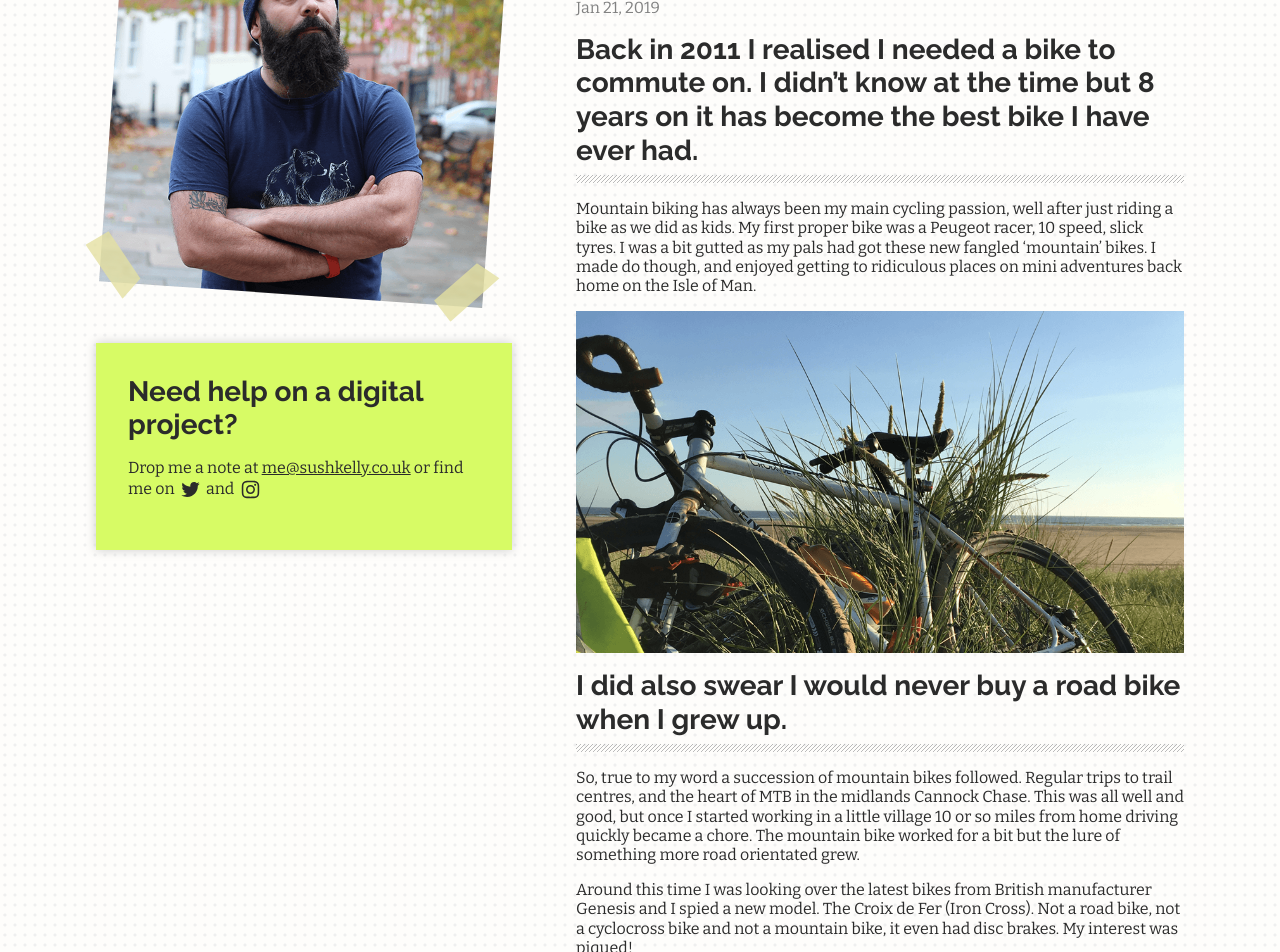
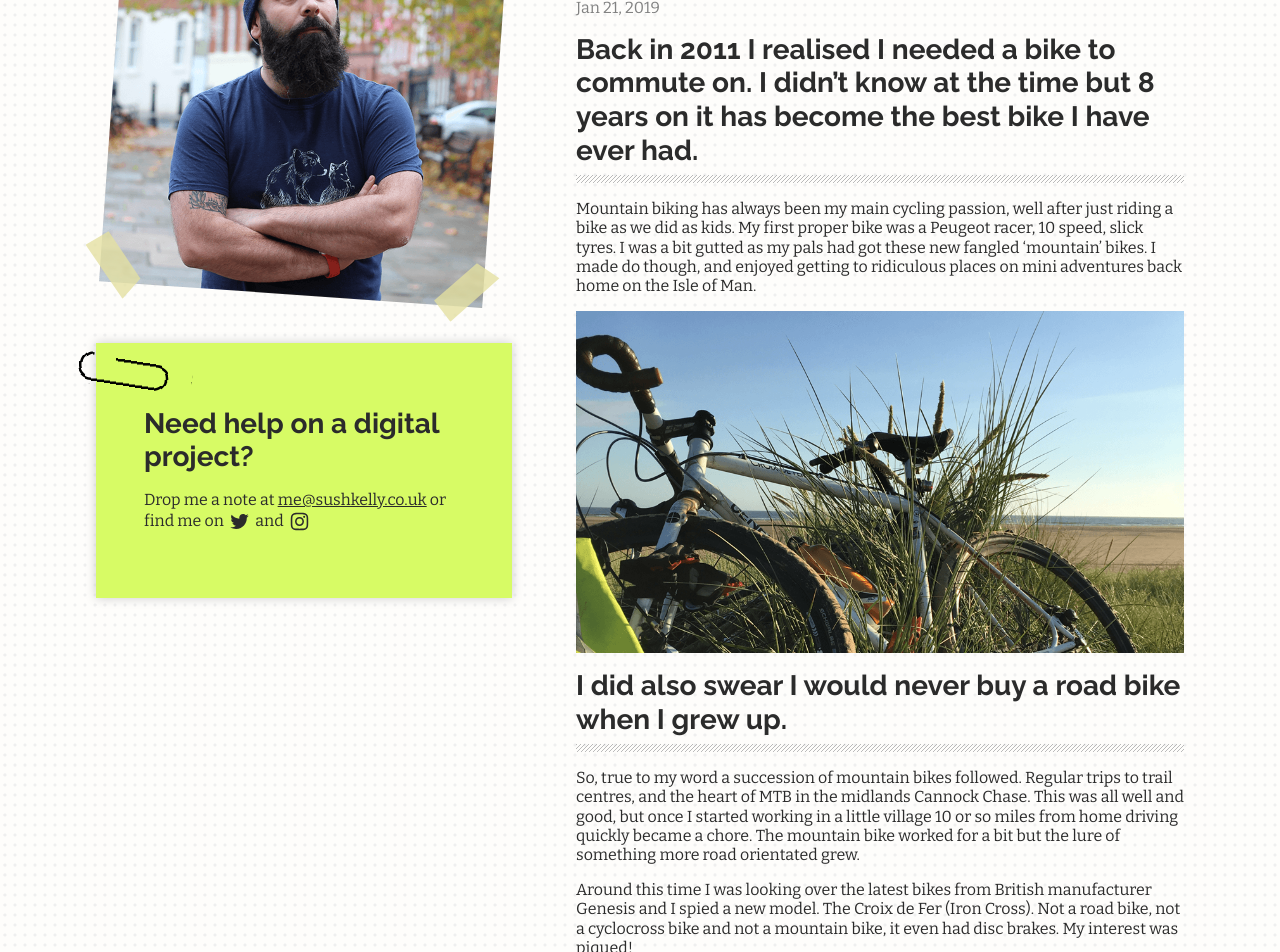
Before and after one commit to maxray/maxray.github.io, a Jekyll site: the page built from index.html, in a window 1280 px wide. Shown: the part 730-1682 px from the top of the page. Built offline with Jekyll 4.4.1, drawn with Linux system fonts in a browser that asks for light colours.

Commit message:
paperclip

```diff
--- a/css/main.css
+++ b/css/main.css
@@ -587,10 +587,11 @@ header nav ul li:nth-child(4):hover {
 footer {
   grid-column: 1 / span 5;
   grid-row: 4;
-  padding: 2rem;
+  padding: 4rem 3rem 3rem;
   color: #2b2b2b;
   box-shadow: 0px 0px 10px #cccccc;
   margin-bottom: 1rem;
+  position: relative;
   background-color: #d7fb65; }
   @media only screen and (min-width: 1024px) {
     footer {
@@ -607,13 +608,13 @@ footer {
 
 footer:before {
   background-image: url(../assets/Paperclip.svg);
-  background-size: 12px 18px;
   content: " ";
   position: absolute;
-  width: 12px;
-  height: 18px;
-  left: -19px;
-  top: 5px; }
+  width: 32px;
+  height: 118px;
+  left: 21px;
+  top: -28px;
+  transform: rotate(99deg); }
 
 /**
  * Page content
```
Also changed, not shown: _sass/_layout.scss (+7 -6 lines).
